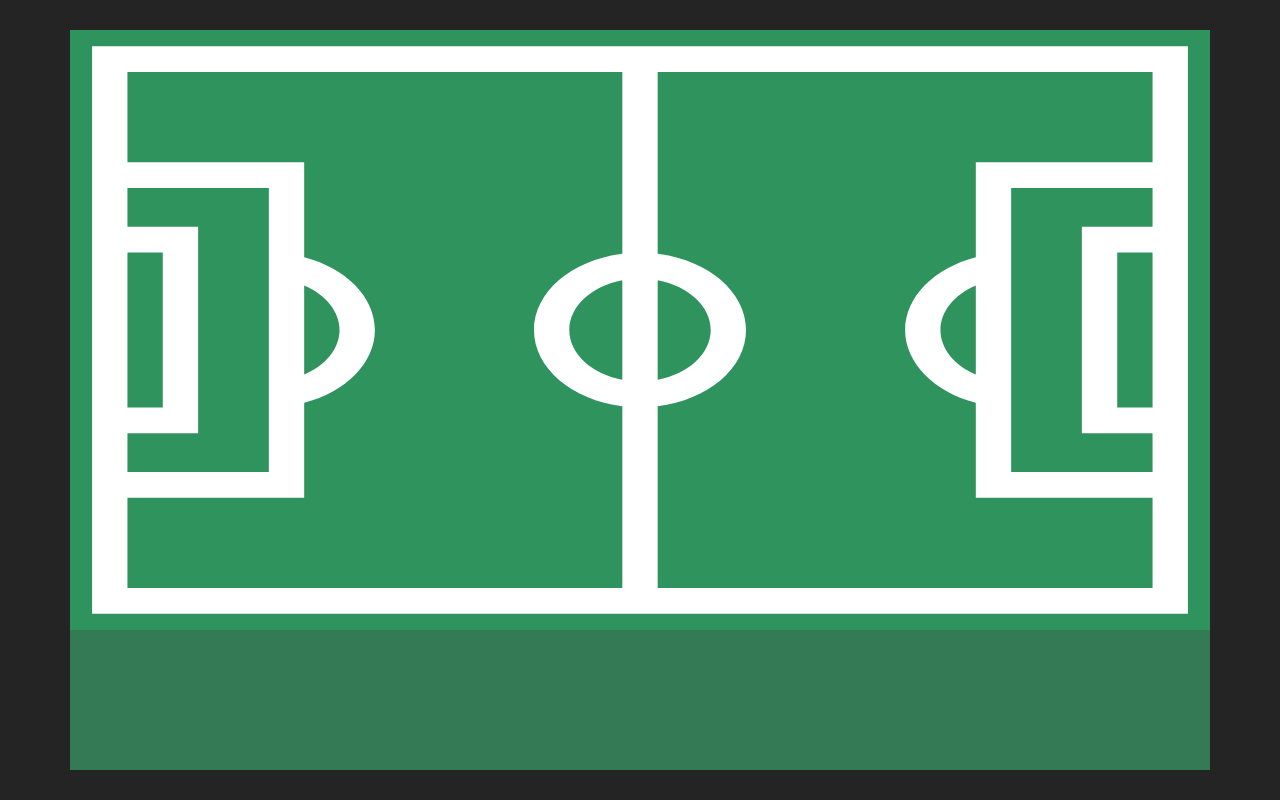
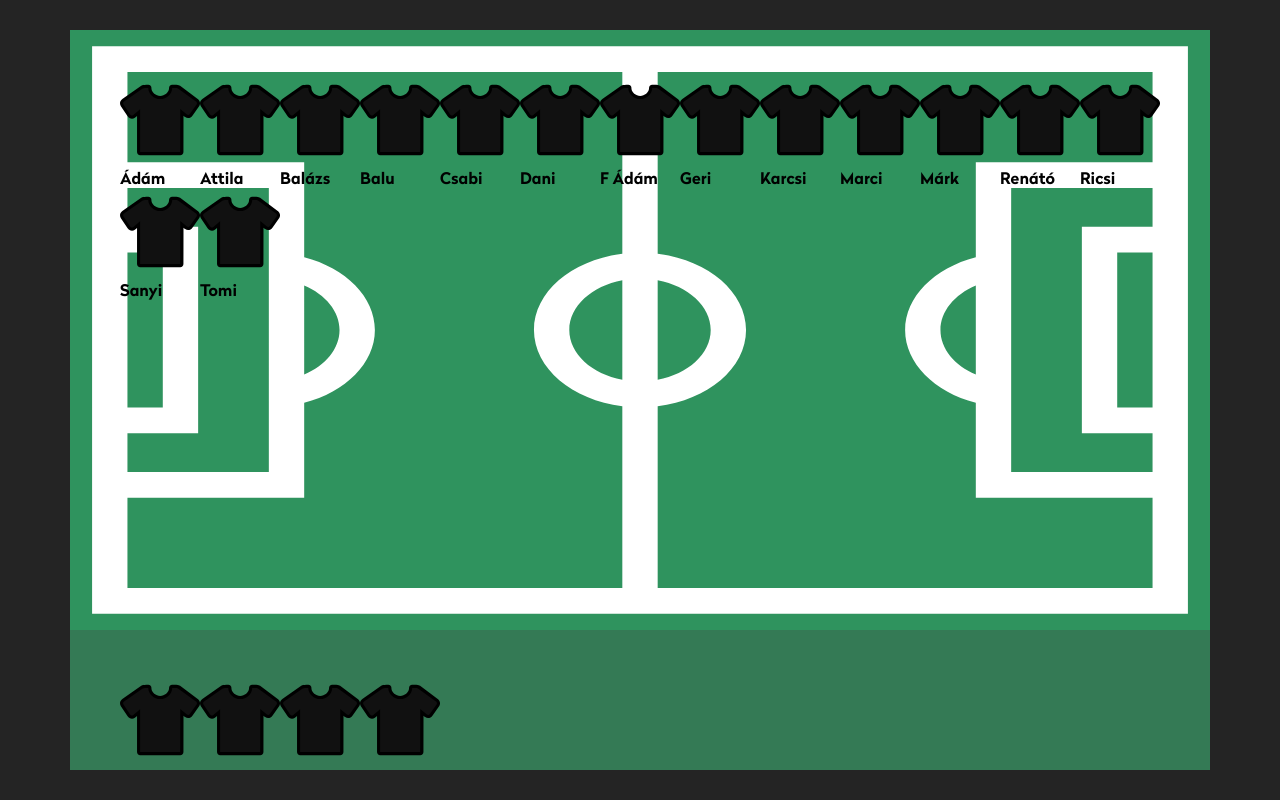
Before and after one commit to Anyelka/foci, a React (Vite) app: page / in a window 1280 px wide. Built offline with nearby package versions, Linux system fonts and the light colour scheme.

Commit message:
add & remove players

```diff
--- a/package.json
+++ b/package.json
@@ -10,6 +10,7 @@
     "preview": "vite preview"
   },
   "dependencies": {
+    "framer-motion": "^11.3.31",
     "react": "^18.3.1",
     "react-dom": "^18.3.1"
   },
--- a/src/assets/FieldBackground.jsx
+++ b/src/assets/FieldBackground.jsx
@@ -1,13 +1,8 @@
 const FieldBackground = () => {
   return (
     <svg
+      className="field-background"
       fill="#ffffff"
-      height="100%"
-      width="100%"
-      /* position="absolute" */
-      /* top="50%"
-      left="50%" */
-      /* transform="translateX(-50%) translateY(-50%)" */
       version="1.1"
       id="Layer_1"
       xmlns="http://www.w3.org/2000/svg"
--- a/src/components/Bench.jsx
+++ b/src/components/Bench.jsx
@@ -1,19 +1,19 @@
-import Player from "./Player";
+import Sub from "./players/Sub";
 
-const Bench = ({ players }) => {
+const Bench = ({ players, addPlayer }) => {
   const renderPlayers = () => {
     return (
       players && (
         <div className="players">
           {players.map((player) => (
-            <Player name={player}></Player>
+            <Sub name={player} onClick={() => addPlayer(player)} />
           ))}
         </div>
       )
     );
   };
 
-  return <div className="bench">{/* {renderPlayers()} */}</div>;
+  return <div className="bench">{renderPlayers()}</div>;
 };
 
 export default Bench;
--- a/src/components/Field.jsx
+++ b/src/components/Field.jsx
@@ -1,24 +1,30 @@
 import FieldBackground from "../assets/FieldBackground";
-import Player from "./Player";
+import Starter from "./players/Starter";
 
-const Field = ({ players }) => {
+const Field = ({ players, removePlayer }) => {
+  const renderPlayersInFormation = () => {
+    if (players.length == 1) {
+    }
+    if (players.length == 2) {
+    }
+
+    return players.map((player) => (
+      <Starter name={player} onRemove={() => removePlayer(player)}></Starter>
+    ));
+  };
+
   const renderPlayers = () => {
     return (
       players && (
-        <div className="players">
-          {players.map((player) => (
-            <Player name={player}></Player>
-          ))}
-        </div>
+        <div className="players">{renderPlayersInFormation(players)}</div>
       )
     );
   };
 
   return (
     <div id="field" className="field">
-      {/* {renderPlayers()} */}
+      {renderPlayers()}
       <FieldBackground />
-      {/* <img className="field-background" src={FieldBackground} alt=""></img> */}
     </div>
   );
 };
--- a/src/components/Player.jsx
+++ /dev/null
@@ -1,12 +0,0 @@
-import Shirt from "./../assets/shirt-black.svg";
-
-const Player = ({ name }) => {
-  return (
-    <div className="player">
-      <img className="player-shirt" src={Shirt} alt="" />
-      <div className="player-name">{name}</div>
-    </div>
-  );
-};
-
-export default Player;
--- a/src/components/Stadium.jsx
+++ b/src/components/Stadium.jsx
@@ -1,11 +1,30 @@
+import { useState } from "react";
 import Bench from "./Bench";
 import Field from "./Field";
 
 const Stadium = ({ players }) => {
+  const includeFirstN = 15;
+
+  const initStarters = players.slice(0, includeFirstN);
+  const initSubs = players.slice(includeFirstN + 1, players.length);
+
+  const [starters, setStarters] = useState(initStarters);
+  const [subs, setSubs] = useState(initSubs);
+
+  const addPlayer = (player) => {
+    setStarters([...starters, player]);
+    setSubs(subs.filter((sub) => sub !== player));
+  };
+
+  const removePlayer = (player) => {
+    setSubs([...subs, player]);
+    setStarters(starters.filter((starter) => starter !== player));
+  };
+
   return (
     <div className="stadium">
-      <Field players={players} />
-      <Bench players={players} />
+      <Field players={starters} removePlayer={removePlayer} />
+      <Bench players={subs} addPlayer={addPlayer} />
     </div>
   );
 };
--- /dev/null
+++ b/src/components/players/Player.jsx
@@ -0,0 +1,13 @@
+import { motion } from "framer-motion";
+import Shirt from "./../../assets/shirt-black.svg";
+
+const Player = ({ name, onHover, onClick }) => {
+  return (
+    <motion.div className="player" whileHover={onHover} onClick={onClick}>
+      <motion.img className="player-shirt" src={Shirt} alt="" />
+      <div className="player-name">{name}</div>
+    </motion.div>
+  );
+};
+
+export default Player;
--- /dev/null
+++ b/src/components/players/Starter.jsx
@@ -0,0 +1,19 @@
+import Player from "./Player";
+
+const Starter = ({ name, onRemove: onClick }) => {
+  return (
+    <>
+      <Player
+        name={name}
+        onHover={{
+          cursor: "pointer",
+          filter:
+            "invert(13%) sepia(61%) saturate(7121%) hue-rotate(358deg) brightness(72%) contrast(96%)",
+        }}
+        onClick={onClick}
+      />
+    </>
+  );
+};
+
+export default Starter;
--- /dev/null
+++ b/src/components/players/Sub.jsx
@@ -0,0 +1,19 @@
+import Player from "./Player";
+
+const Sub = ({ name, onClick }) => {
+  return (
+    <>
+      <Player
+        name={name}
+        onHover={{
+          cursor: "pointer",
+          filter:
+            "invert(82%) sepia(35%) saturate(565%) hue-rotate(75deg) brightness(103%) contrast(101%)",
+        }}
+        onClick={onClick}
+      />
+    </>
+  );
+};
+
+export default Sub;
--- a/src/index.css
+++ b/src/index.css
@@ -93,13 +93,11 @@ h1 {
 }
 
 .field-background {
+  position: absolute;
+
+  top: 0px;
   width: 100%;
-  /* height: 100%; */
-
-  /* top: 50%;
-  left: 50%;
-  position: absolute;
-  transform: translateX(-50%) translateY(-50%); */
+  height: 100%;
 }
 
 .bench {
@@ -122,6 +120,11 @@ h1 {
   color: black;
 
   z-index: 111;
+
+  /* filter for making it red: /*
+  /* filter: invert(13%) sepia(61%) saturate(7121%) hue-rotate(358deg)
+    brightness(72%) contrast(96%); */
+
   /* font-size: 1.5rem; */
 }
 
```
Also changed, not shown: src/components/players/formations.js (added, +22 -0 lines), 1 other file (tests, documents, lock files or other folders).
